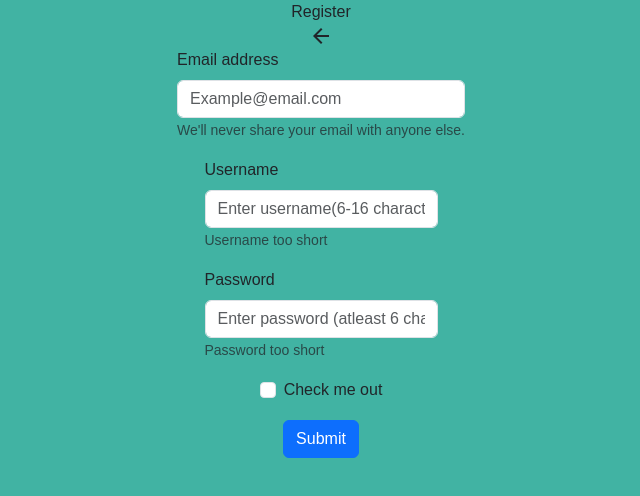
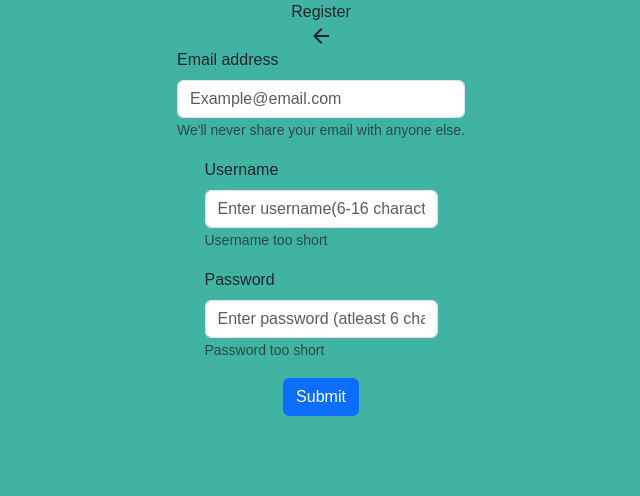
Before and after one commit to Jonas-Larsson1/Onlineauktion2024, a React (Vite) app: page /registerPage in a window 1280 px wide. Shown: the top 496 px of the page, without its empty margins (319-959 px from the left). Built offline with nearby package versions, Linux system fonts and the light colour scheme; no server answers; a web font is replaced by a local one.

Commit message:
comment out checkbox in register

```diff
--- a/src/pages/RegisterPage.jsx
+++ b/src/pages/RegisterPage.jsx
@@ -137,9 +137,9 @@ export default function RegisterPage() {
         />
         <Form.Text className="text-muted">{passwordWarning}</Form.Text>
       </Form.Group>
-      <Form.Group className="mb-3" controlId="formBasicCheckbox">
+      {/* <Form.Group className="mb-3" controlId="formBasicCheckbox">
         <Form.Check type="checkbox" label="Check me out" />
-      </Form.Group>
+      </Form.Group> */}
       <Button variant="primary" onClick={registerUser}>
         Submit
       </Button>
```
